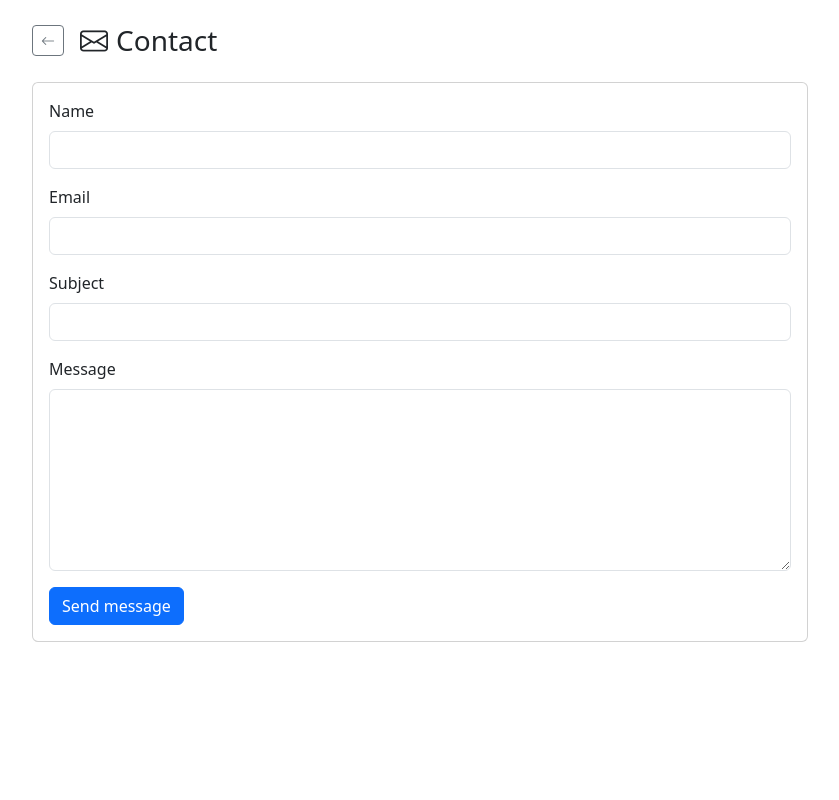
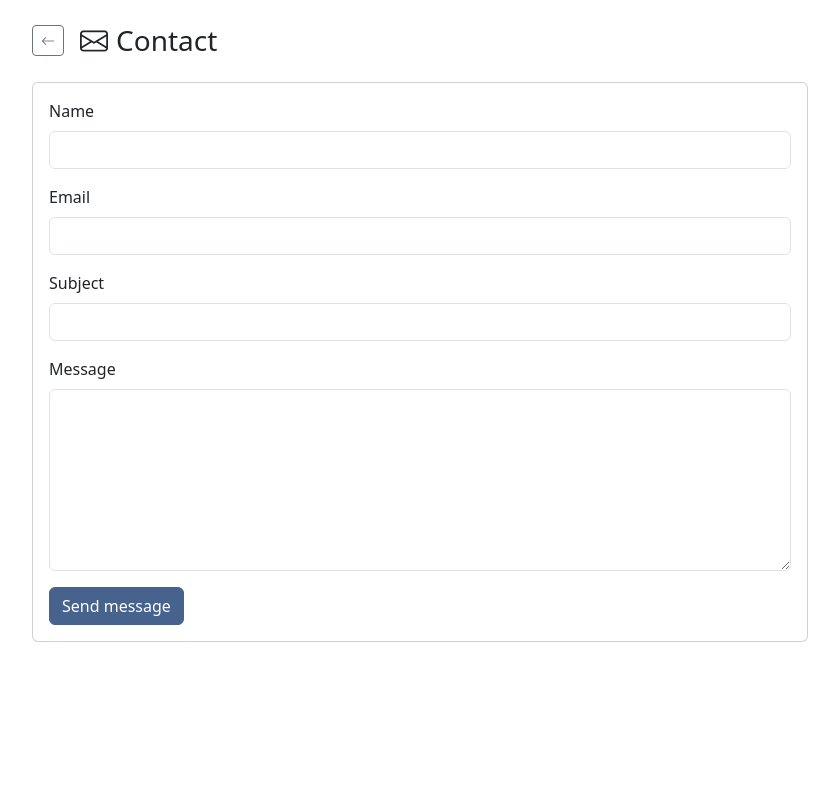
Before and after one commit to philtillman2/cvbot, a FastAPI app: page /contact in a window 1280 px wide. Shown: the whole page, without its empty margins (220-1059 px from the left). Run offline with FastAPI, Linux system fonts and the light colour scheme; parts of the project's set-up code (start-up, migrations or seed data) failed here and were passed over.

Commit message:
fix(contact): enable scrolling on contact page
   Add a contact-specific body class and allow vertical scrolling so the full contact form stays reachable when
   content exceeds viewport height.

style-tweak: Made the colors subtler.

   Co-authored-by: Copilot <223556219+Copilot@users.noreply.github.com>

```diff
--- a/app/static/css/style.css
+++ b/app/static/css/style.css
@@ -6,14 +6,16 @@
     --sidebar-text: #212529;
     --chat-bg: #ffffff;
     --chat-input-bg: #f8f9fa;
-    --message-user-bg: #0d6efd;
+    --message-user-bg: #fda290;
     --message-user-text: #ffffff;
     --message-assistant-bg: #f0f0f0;
     --message-assistant-text: #212529;
     --welcome-text: #6c757d;
     --topbar-bg: #ffffff;
     --topbar-border: #dee2e6;
-    --accent: #0d6efd;
+    --accent: #013178;
+    --accent-middle: #0b50b8;
+    --accent-subtle: #46628d;
     --mobile-bottom-ui-offset: 0px;
     --chat-input-area-height: 6rem;
 }
@@ -24,7 +26,7 @@
     --sidebar-text: #e0d8e8;
     --chat-bg: #120e1a;
     --chat-input-bg: #1e1529;
-    --message-user-bg: #6c3fa0;
+    --message-user-bg: #492f66;
     --message-user-text: #ffffff;
     --message-assistant-bg: #1e1529;
     --message-assistant-text: #e0d8e8;
@@ -32,6 +34,8 @@
     --topbar-bg: #1a1025;
     --topbar-border: #2d2040;
     --accent: #a855f7;
+    --accent-middle: #733ca6;
+    --accent-subtle: #39254e;
     --mobile-bottom-ui-offset: 0px;
     --chat-input-area-height: 6rem;
 }
@@ -56,6 +60,12 @@ body.costs-page {
 }
 
 body.work-experience-page {
+    overflow-y: auto;
+    overflow-x: hidden;
+    background: var(--chat-bg);
+}
+
+body.contact-page {
     overflow-y: auto;
     overflow-x: hidden;
     background: var(--chat-bg);
@@ -118,12 +128,12 @@ body.work-experience-page {
 }
 
 .conversation-item:hover {
-    background: var(--sidebar-border);
-    color: var(--sidebar-text);
+    background: var(--accent-subtle);
+    color: #fff;
 }
 
 .conversation-item.active {
-    background: var(--accent);
+    background: var(--accent-subtle);
     color: #fff;
 }
 
@@ -442,14 +452,14 @@ body.work-experience-page {
 }
 
 .btn-primary {
-    --bs-btn-bg: var(--accent);
-    --bs-btn-border-color: var(--accent);
-    --bs-btn-hover-bg: color-mix(in srgb, var(--accent) 85%, black);
-    --bs-btn-hover-border-color: color-mix(in srgb, var(--accent) 85%, black);
-    --bs-btn-active-bg: color-mix(in srgb, var(--accent) 75%, black);
-    --bs-btn-active-border-color: color-mix(in srgb, var(--accent) 75%, black);
-    --bs-btn-disabled-bg: var(--accent);
-    --bs-btn-disabled-border-color: var(--accent);
+    --bs-btn-bg: var(--accent-subtle);
+    --bs-btn-border-color: var(--accent-subtle);
+    --bs-btn-hover-bg: color-mix(in srgb, var(--accent-middle) 85%, black);
+    --bs-btn-hover-border-color: color-mix(in srgb, var(--accent-middle) 85%, black);
+    --bs-btn-active-bg: color-mix(in srgb, var(--accent-middle) 75%, black);
+    --bs-btn-active-border-color: color-mix(in srgb, var(--accent-middle) 75%, black);
+    --bs-btn-disabled-bg: var(--accent-subtle);
+    --bs-btn-disabled-border-color: var(--accent-subtle);
 }
 
 .send-btn {
--- a/app/templates/contact.html.j2
+++ b/app/templates/contact.html.j2
@@ -1,5 +1,6 @@
 {% extends "base.html.j2" %}
 {% block title %}CVbot — Contact{% endblock %}
+{% block body_class %}contact-page{% endblock %}
 
 {% block body %}
 <div class="container-fluid py-4" style="max-width: 800px;">
```
